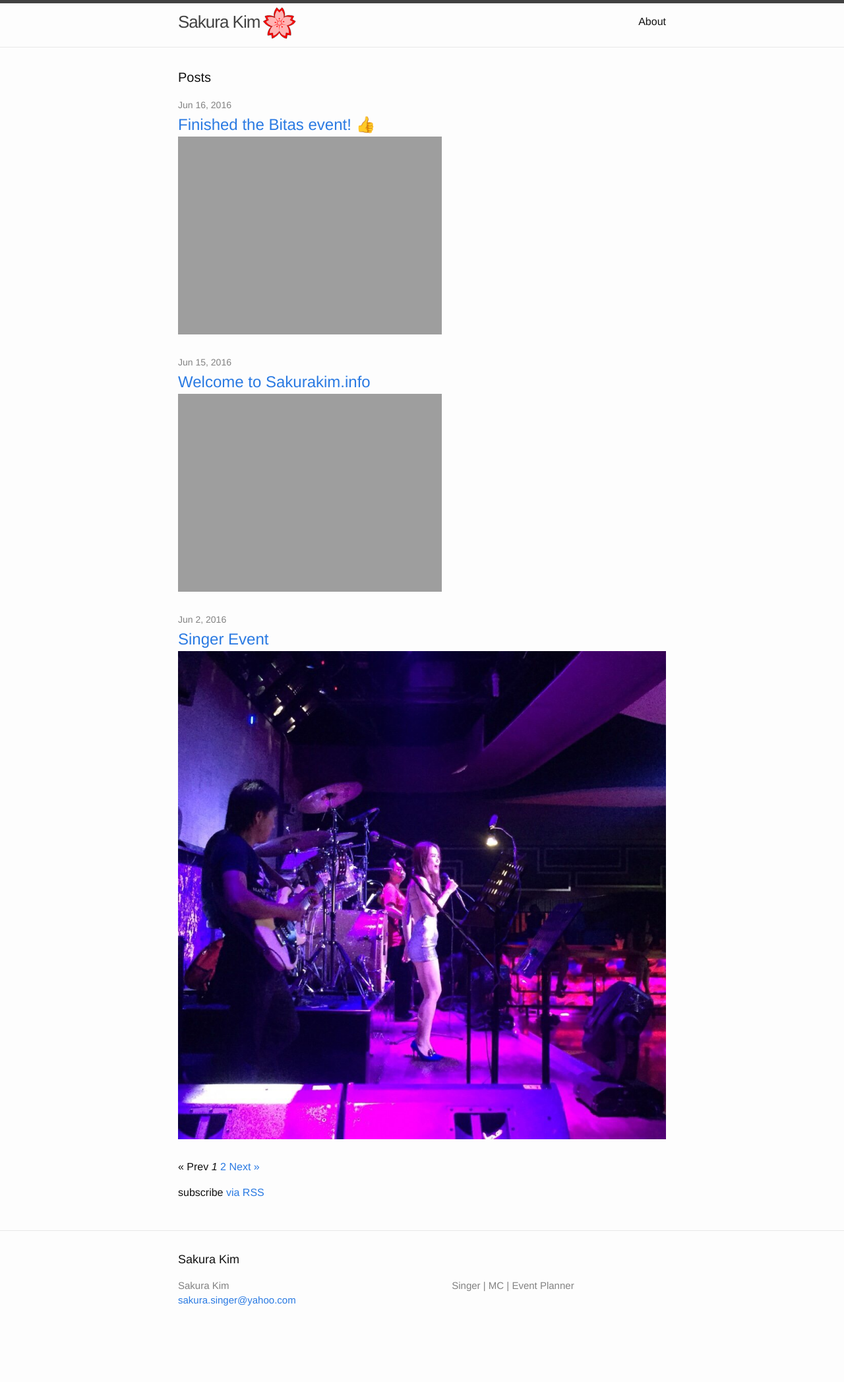
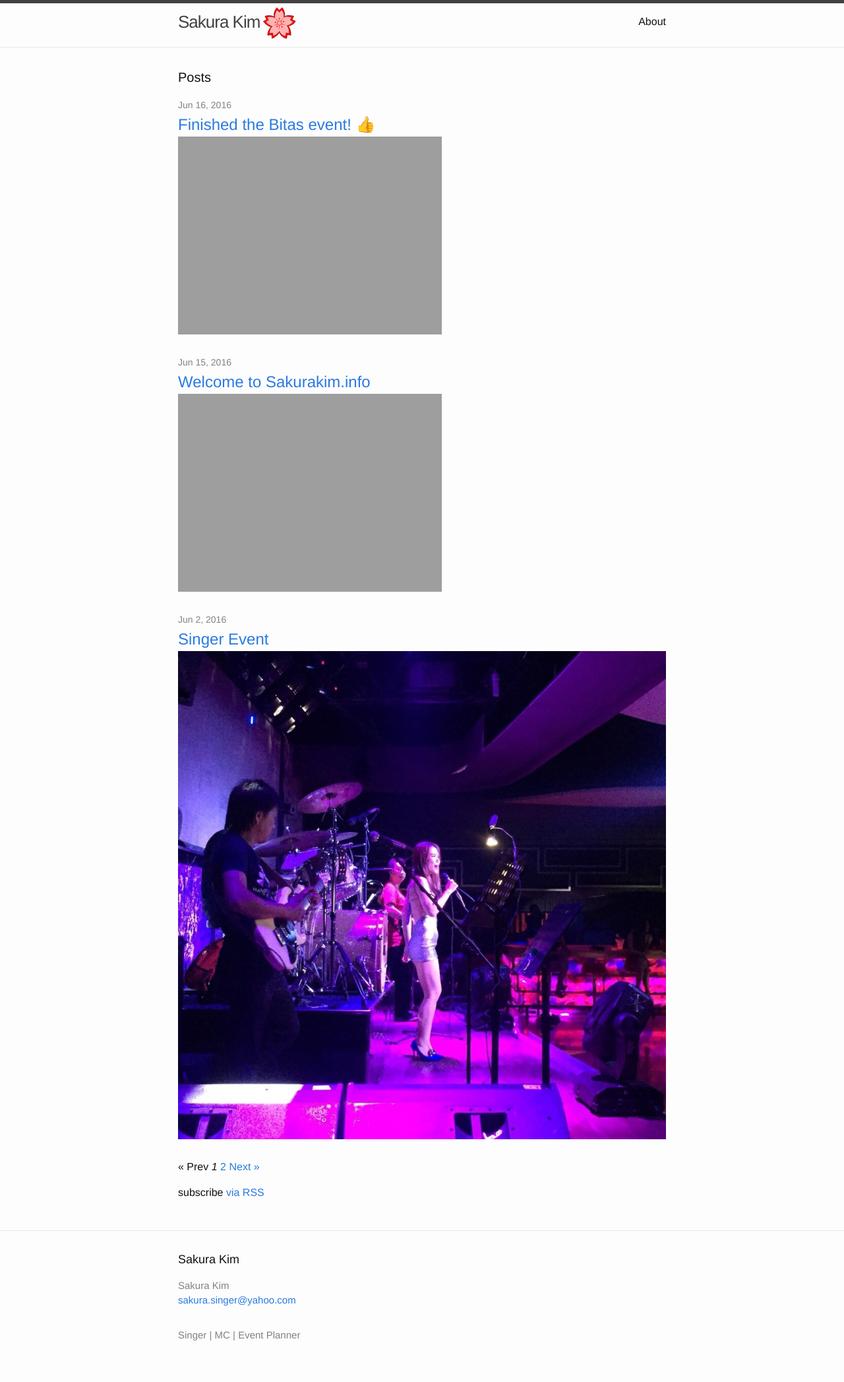
Before and after one commit to sakurakiminfo/sakurakiminfo.github.io, a Jekyll site: the page built from index.html, in a window 1280 px wide. Shown: the whole page at 66% size. Built offline with Jekyll 4.4.1, drawn with Linux system fonts in a browser that asks for light colours; emoji names are drawn with the system emoji font; the list of posts is cut into pages by our own code; before the commit the page ends 2043 px from its top, so only the background shows below that.

Commit message:
fixing footer

```diff
--- a/_sass/_layout.scss
+++ b/_sass/_layout.scss
@@ -137,8 +137,8 @@
 }
 
 .footer-col-3 {
-    width: -webkit-calc(45% - (#{$spacing-unit} / 2));
-    width:         calc(45% - (#{$spacing-unit} / 2));
+    width: -webkit-calc(70% - (#{$spacing-unit} / 2));
+    width:         calc(70% - (#{$spacing-unit} / 2));
 }
 
 @include media-query($on-laptop) {
```
